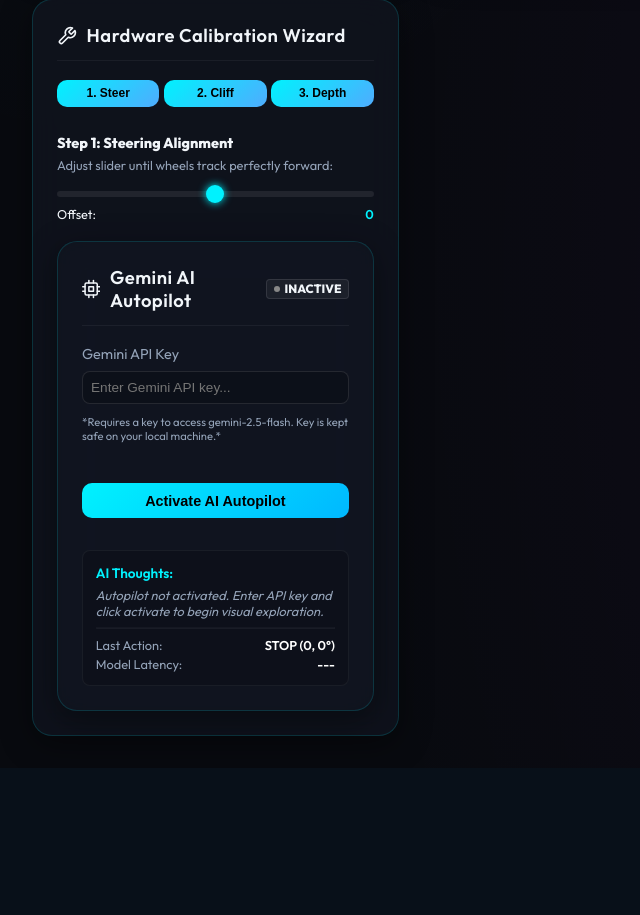
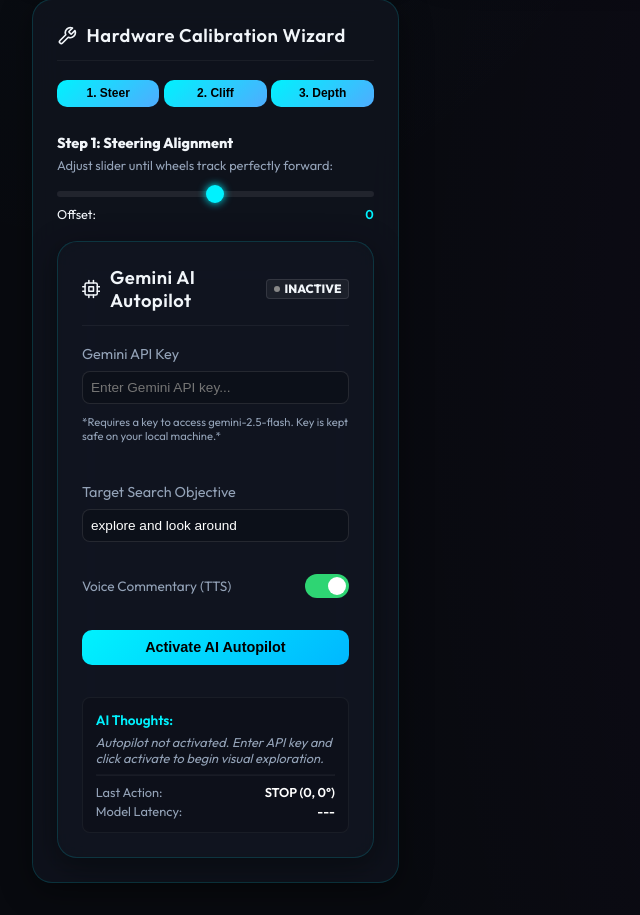
Before and after one commit to tarobins/picar-x-control, a Flask app: template templates/index.html in a window 1280 px wide. Shown: the part 1707-2622 px from the top of the page, without its empty margins (0-640 px from the left). Before the commit the page ends 2458 px from the top, so only its background shows below. Run offline with Flask 3, Linux system fonts and the light colour scheme; the template is opened without the code that fills it, so the values that code supplies are empty.

Commit message:
Add interactive target search objective and voice commentary TTS to Autopilot

```diff
--- a/templates/index.html
+++ b/templates/index.html
@@ -1009,6 +1009,19 @@ bk 1</textarea>
                 </p>
             </div>
 
+            <div class="control-group" style="margin-bottom: 0.8rem;">
+                <label class="slider-label">Target Search Objective</label>
+                <input type="text" class="range-slider" id="ai-target-objective" placeholder="e.g., red cup, keyboard, human, cat..." value="explore and look around" style="background: rgba(0,0,0,0.2); border: 1px solid rgba(255,255,255,0.1); color: #fff; padding: 0.5rem; border-radius: 8px; font-size: 0.85rem; width: 100%; box-sizing: border-box; height: auto;" onchange="updateAiTarget(this.value)">
+            </div>
+
+            <div style="display:flex; justify-content:space-between; align-items:center; margin-bottom:0.8rem;">
+              <span style="font-size:0.85rem; color:var(--text-muted);">Voice Commentary (TTS)</span>
+              <label class="switch" style="position:relative; display:inline-block; width:44px; height:24px; margin:0;">
+                <input type="checkbox" id="toggle-ai-voice" checked style="opacity:0; width:0; height:0;">
+                <span style="position:absolute; cursor:pointer; top:0; left:0; right:0; bottom:0; background-color:#ff4757; transition:.4s; border-radius:24px;"></span>
+              </label>
+            </div>
+
             <button class="btn-primary" id="btn-toggle-ai" style="background: linear-gradient(135deg, var(--accent-primary), #00b8ff); color: #000; font-weight: 700; width: 100%; margin-bottom: 0.8rem;">
                 Activate AI Autopilot
             </button>
@@ -1230,6 +1243,33 @@ else:
         const savedApiKey = localStorage.getItem('gemini_api_key') || '';
         document.getElementById('ai-api-key').value = savedApiKey;
 
+        // Load saved Gemini target search objective from localStorage
+        const savedTarget = localStorage.getItem('gemini_ai_target') || 'explore and look around';
+        const targetInput = document.getElementById('ai-target-objective');
+        if (targetInput) {
+            targetInput.value = savedTarget;
+        }
+
+        // Global voice commentary tracking
+        let lastSpokenText = "";
+
+        // Update target endpoint function
+        window.updateAiTarget = function(value) {
+            localStorage.setItem('gemini_ai_target', value);
+            fetch('/api/ai_drive/target', {
+                method: 'POST',
+                headers: { 'Content-Type': 'application/json' },
+                body: JSON.stringify({ target: value })
+            })
+            .then(res => res.json())
+            .then(data => {
+                if (data.status === 'success') {
+                    console.log("Updated AI target search objective to:", data.target);
+                }
+            })
+            .catch(err => console.error("Error setting AI target:", err));
+        };
+
         // Toggle AI Autopilot
         const btnToggleAi = document.getElementById('btn-toggle-ai');
         const aiStatusText = document.getElementById('ai-status-text');
@@ -1279,6 +1319,22 @@ else:
                 if (data.status === 'success') {
                     aiActive = data.ai_drive_active;
                     updateAiUI(data.logs, aiActive);
+
+                    if (data.logs && data.logs.length > 0) {
+                        const log = data.logs[data.logs.length - 1];
+                        const speakCheckbox = document.getElementById('toggle-ai-voice');
+                        if (log.speak && log.speak !== lastSpokenText && speakCheckbox && speakCheckbox.checked) {
+                            lastSpokenText = log.speak;
+                            try {
+                                const utterance = new SpeechSynthesisUtterance(log.speak);
+                                utterance.rate = 1.0;
+                                window.speechSynthesis.speak(utterance);
+                            } catch (e) {
+                                console.error("Failed to execute TTS speak:", e);
+                            }
+                        }
+                    }
+
                     if (!aiActive && aiPollInterval) {
                         clearInterval(aiPollInterval);
                         aiPollInterval = null;
@@ -1291,12 +1347,15 @@ else:
         btnToggleAi.addEventListener('click', () => {
             const nextState = !aiActive;
             const apiKey = document.getElementById('ai-api-key').value.trim();
+            const currentTarget = document.getElementById('ai-target-objective').value.trim();
 
             if (nextState) {
                 // Save key to localStorage
                 localStorage.setItem('gemini_api_key', apiKey);
                 aiStatusText.textContent = "STARTING...";
                 aiStatusDot.style.background = "var(--accent-warning)";
+                // Sync the target to local server before starting
+                updateAiTarget(currentTarget);
             }
 
             fetch('/api/ai_drive/toggle', {
```
Also changed, not shown: local_server.py (+22 -4 lines).
